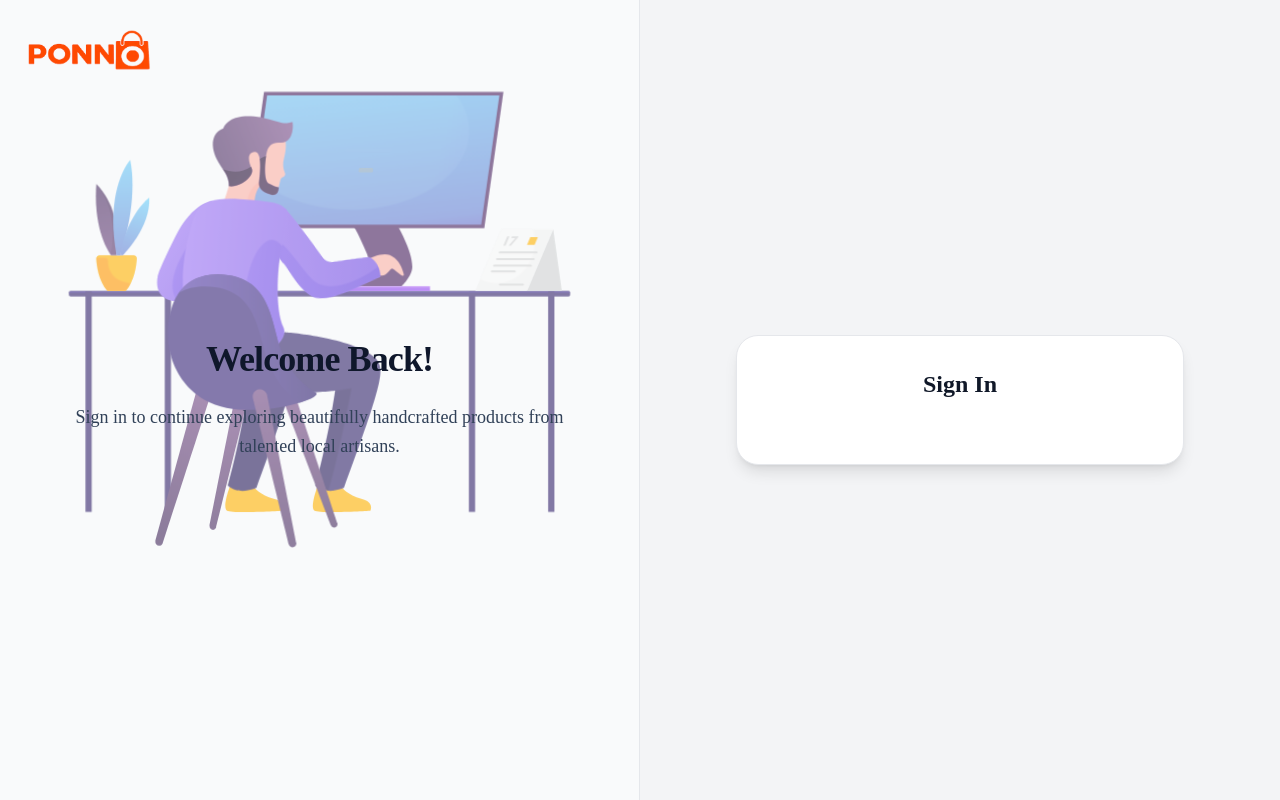
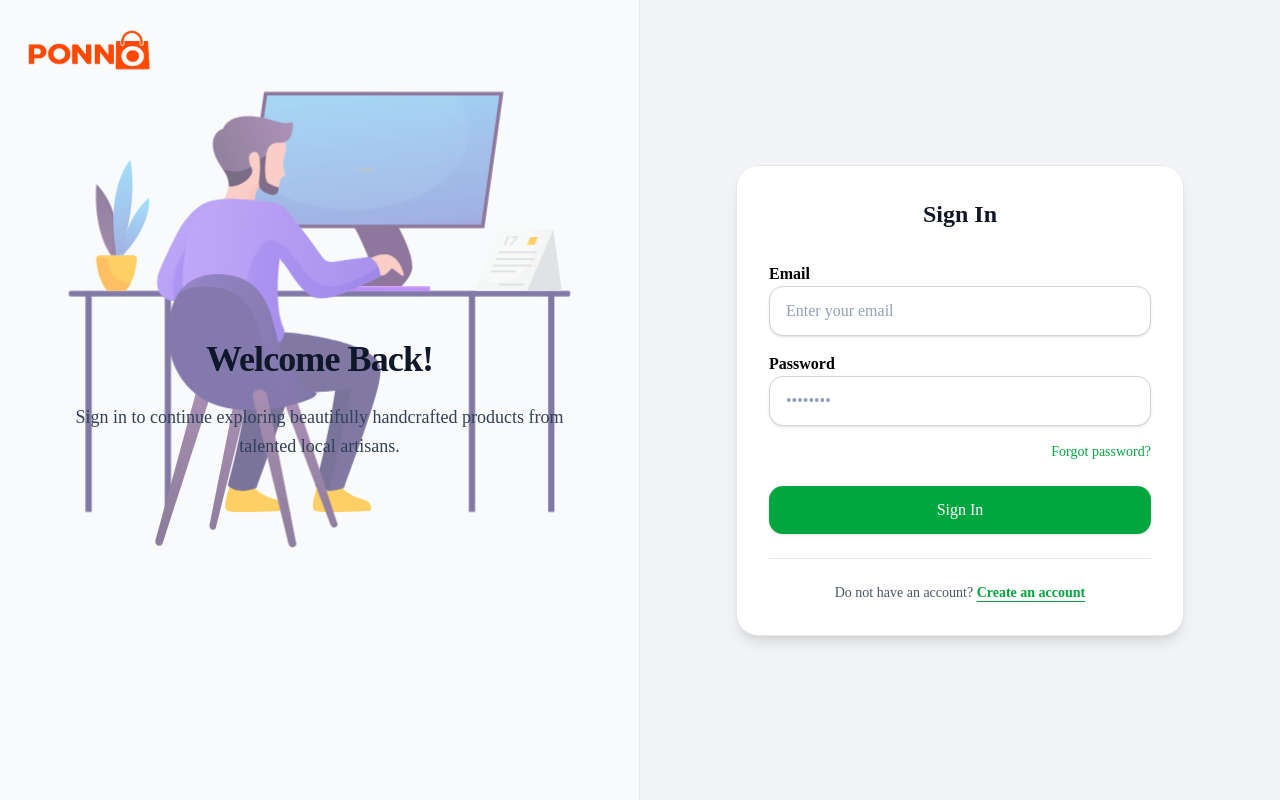
Before and after one commit to nk-rifat/Ponno-Client, a Next.js app: page /login in a window 1280 px wide. Built offline with nearby package versions, Linux system fonts and the light colour scheme.

Commit message:
complete the login form

```diff
--- a/components/auth/login/LoginForm.jsx
+++ b/components/auth/login/LoginForm.jsx
@@ -0,0 +1,62 @@
+"use client";
+
+import Link from "next/link";
+import Field from "@/components/shared/Field";
+
+const inputStyle =
+  "w-full px-4 py-3 rounded-xl border border-gray-300 bg-white text-slate-700 placeholder:text-slate-400 focus:outline-none focus:ring-2 focus:ring-green-500/30 focus:border-green-500 shadow-sm transition-colors transition-shadow";
+
+const buttonStyle =
+  "w-full px-4 py-3 rounded-xl bg-green-600 text-white font-medium shadow-sm hover:bg-green-700 focus:outline-none focus:ring-2 focus:ring-green-500/30 active:bg-green-800 transition-colors transition-shadow";
+
+const LoginForm = () => {
+  return (
+    <form className="space-y-4">
+      {/* Email */}
+      <Field label="Email">
+        <input
+          type="email"
+          placeholder="Enter your email"
+          className={inputStyle}
+        />
+      </Field>
+
+      {/* Password */}
+      <Field label="Password">
+        <input type="password" placeholder="••••••••" className={inputStyle} />
+      </Field>
+
+      {/* Forgot Password */}
+      <div className="flex justify-end">
+        <button
+          type="button"
+          className="text-sm text-green-600 hover:text-green-700 transition-colors"
+        >
+          Forgot password?
+        </button>
+      </div>
+
+      {/* Submit Button */}
+      <div className="pt-2">
+        <button type="submit" className={buttonStyle}>
+          Sign In
+        </button>
+      </div>
+
+      {/* Register Link */}
+      <div className="mt-6 pt-6 border-t border-gray-200 text-center">
+        <p className="text-sm text-gray-600">
+          Do not have an account?{" "}
+          <Link
+            href="/register"
+            className="font-semibold text-green-600 hover:text-green-700 underline underline-offset-4 transition-colors"
+          >
+            Create an account
+          </Link>
+        </p>
+      </div>
+    </form>
+  );
+};
+
+export default LoginForm;
--- a/components/auth/login/LoginPage.jsx
+++ b/components/auth/login/LoginPage.jsx
@@ -1,14 +1,12 @@
 import { Logo } from "@/components/shared/Logo";
 import LoginAnimation from "./LoginAnimation";
-
+import LoginForm from "./LoginForm";
 
 const LoginPage = () => {
   return (
     <div className="min-h-screen grid grid-cols-1 lg:grid-cols-2 bg-gray-100">
-
       {/* Left Side */}
       <div className="hidden lg:flex relative items-center justify-center p-12 bg-gray-50 border-r border-gray-200 overflow-hidden">
-
         {/* Top-left Logo */}
         <div className="absolute top-6 left-6 z-20">
           <Logo />
@@ -21,7 +19,6 @@ const LoginPage = () => {
 
         {/* Content */}
         <div className="relative z-10 max-w-lg text-center flex flex-col items-center gap-6">
-
           <h1 className="text-4xl font-black text-slate-900 tracking-tight">
             Welcome Back!
           </h1>
@@ -35,9 +32,7 @@ const LoginPage = () => {
 
       {/* Right Side */}
       <div className="flex items-center justify-center p-6 sm:p-12">
-
         <div className="w-full max-w-md bg-white border border-gray-200 p-8 rounded-3xl shadow-lg">
-
           {/* Mobile Logo */}
           <div className="flex justify-center mb-6 lg:hidden">
             <Logo />
@@ -45,13 +40,11 @@ const LoginPage = () => {
 
           {/* Header */}
           <div className="mb-8 text-center">
-            <h2 className="text-2xl font-bold text-gray-900">
-              Sign In
-            </h2>
+            <h2 className="text-2xl font-bold text-gray-900">Sign In</h2>
           </div>
 
           {/* Form */}
-
+          <LoginForm />
         </div>
       </div>
     </div>
```
